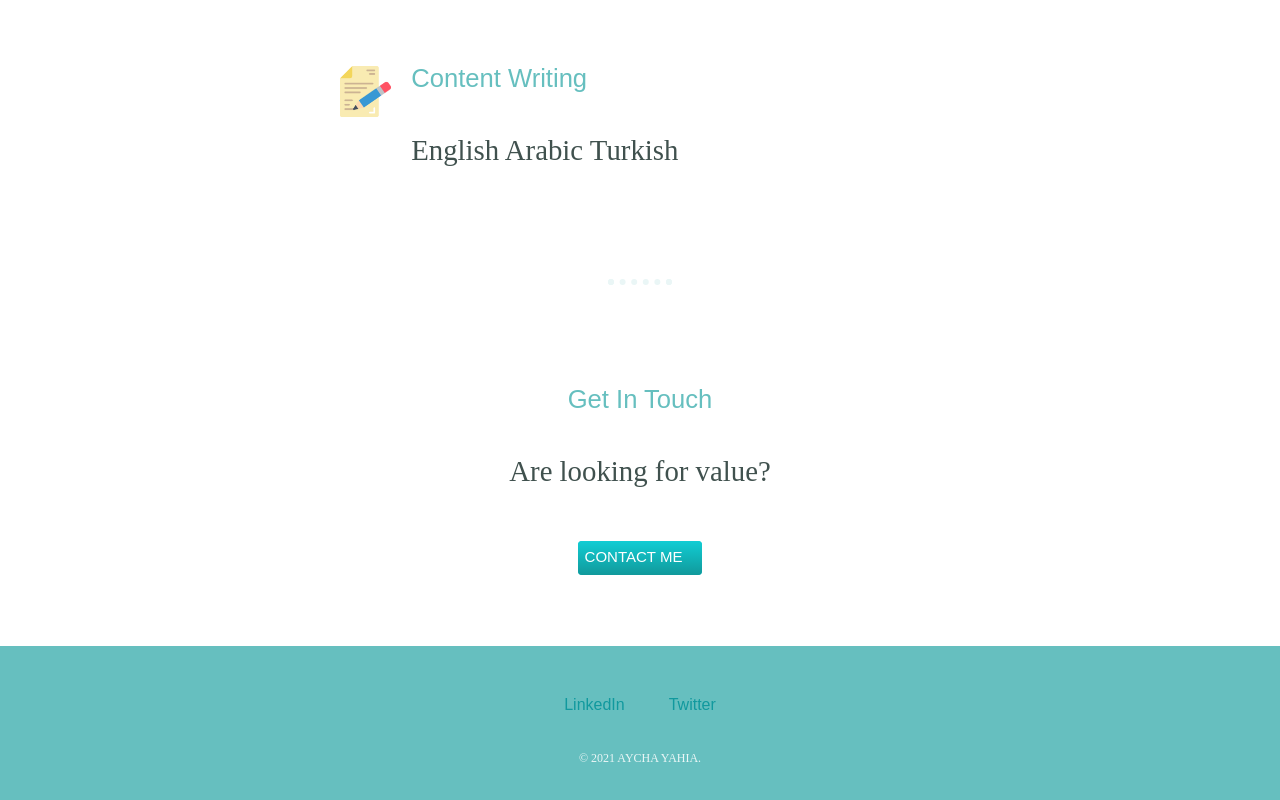
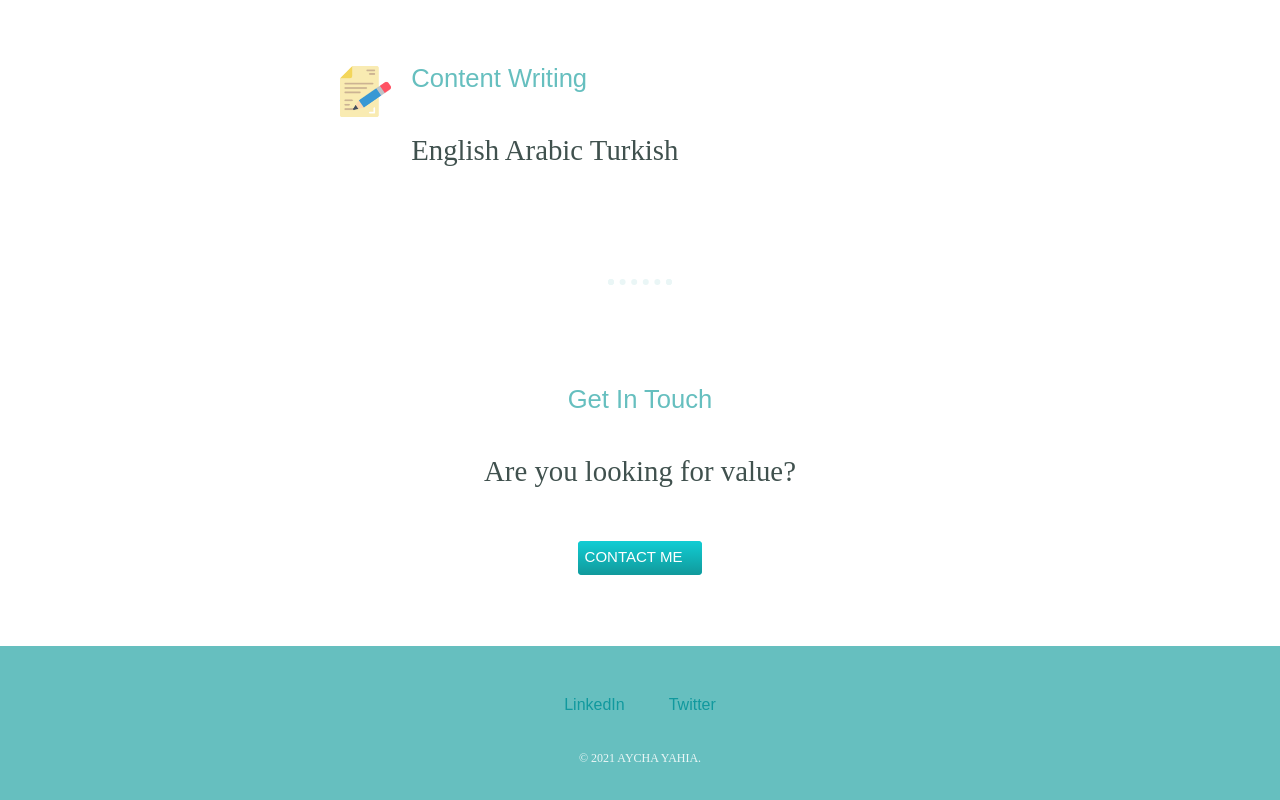
Before and after one commit to aishaKifah/CSS_My_site_version2, a plain HTML site: page index.html in a window 1280 px wide. Shown: the part 1696-2496 px from the top of the page. Drawn offline with Linux system fonts and the light colour scheme.

Commit message:
content edition

```diff
--- a/index.html
+++ b/index.html
@@ -66,7 +66,7 @@
 
     <div class="contact-me">
       <h2>Get In Touch</h2>
-      <p class "contact-message"> Are looking for value?</p>
+      <p class "contact-message"> Are you looking for value?</p>
       <br>
       <a class="btn" href="mailto:aisha.kifah@email.com">CONTACT ME</a>
 
```
